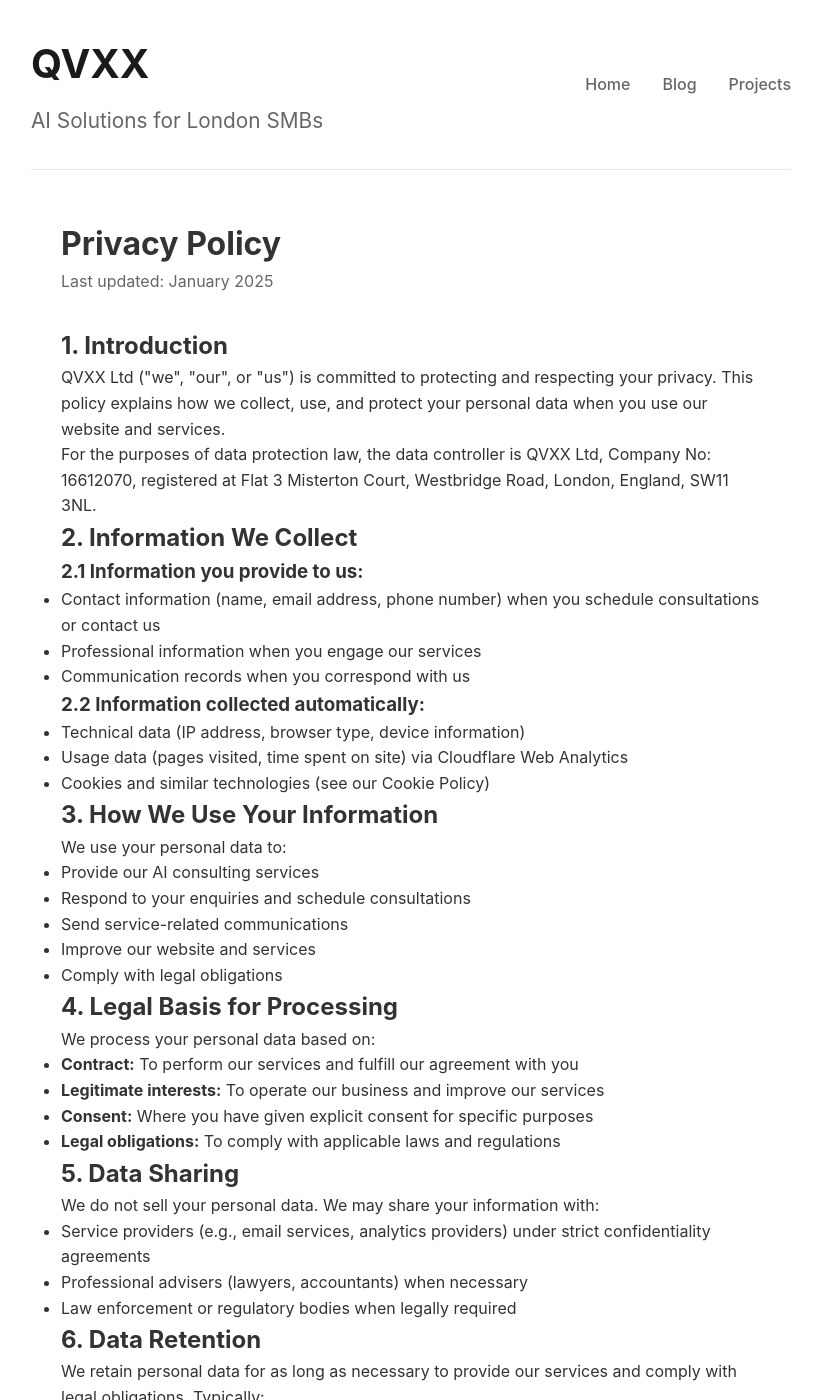
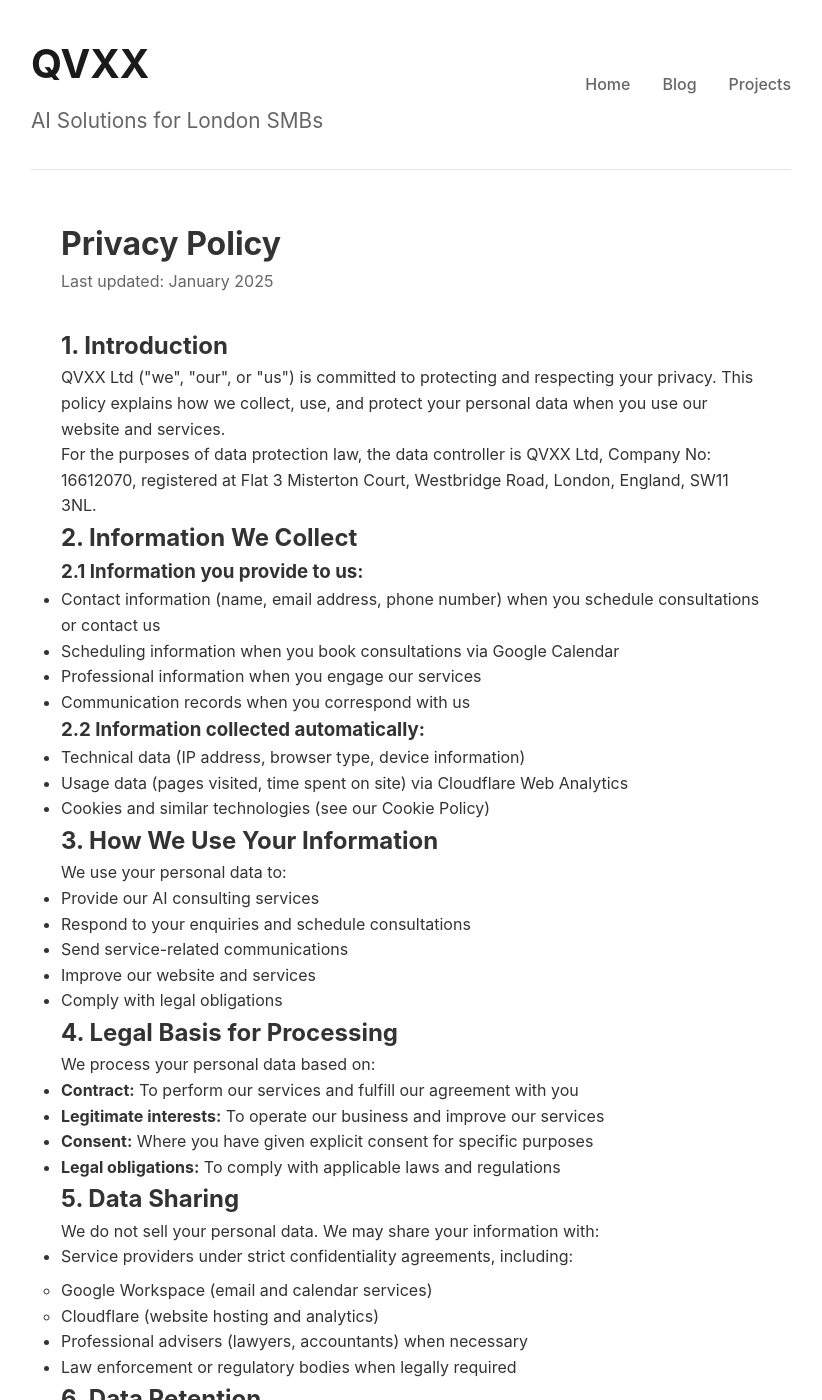
Before and after one commit to QVXXLabs/qvxx-website, a Jekyll site: the page built from privacy.html, in a window 1280 px wide and 1400 px high. Shown: the whole window, without its empty margins (229-1051 px from the left). Built offline with Jekyll 4.4.1, drawn with Linux system fonts in a browser that asks for light colours.

Commit message:
Update privacy policy to include Google Calendar and email service providers

```diff
--- a/privacy.html
+++ b/privacy.html
@@ -15,6 +15,7 @@ title: Privacy Policy
     <h3>2.1 Information you provide to us:</h3>
     <ul>
         <li>Contact information (name, email address, phone number) when you schedule consultations or contact us</li>
+        <li>Scheduling information when you book consultations via Google Calendar</li>
         <li>Professional information when you engage our services</li>
         <li>Communication records when you correspond with us</li>
     </ul>
@@ -48,7 +49,12 @@ title: Privacy Policy
     <h2>5. Data Sharing</h2>
     <p>We do not sell your personal data. We may share your information with:</p>
     <ul>
-        <li>Service providers (e.g., email services, analytics providers) under strict confidentiality agreements</li>
+        <li>Service providers under strict confidentiality agreements, including:
+            <ul style="margin-top: 0.5rem;">
+                <li>Google Workspace (email and calendar services)</li>
+                <li>Cloudflare (website hosting and analytics)</li>
+            </ul>
+        </li>
         <li>Professional advisers (lawyers, accountants) when necessary</li>
         <li>Law enforcement or regulatory bodies when legally required</li>
     </ul>
```
